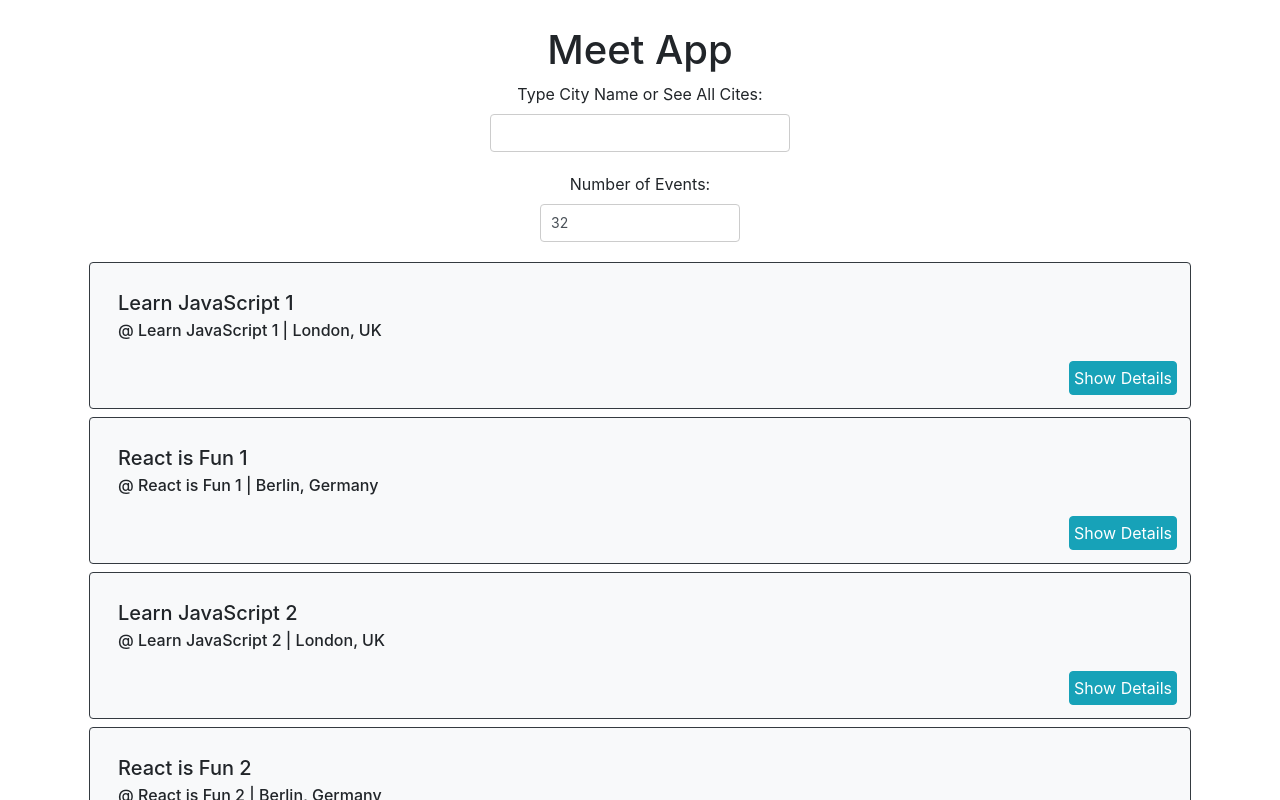
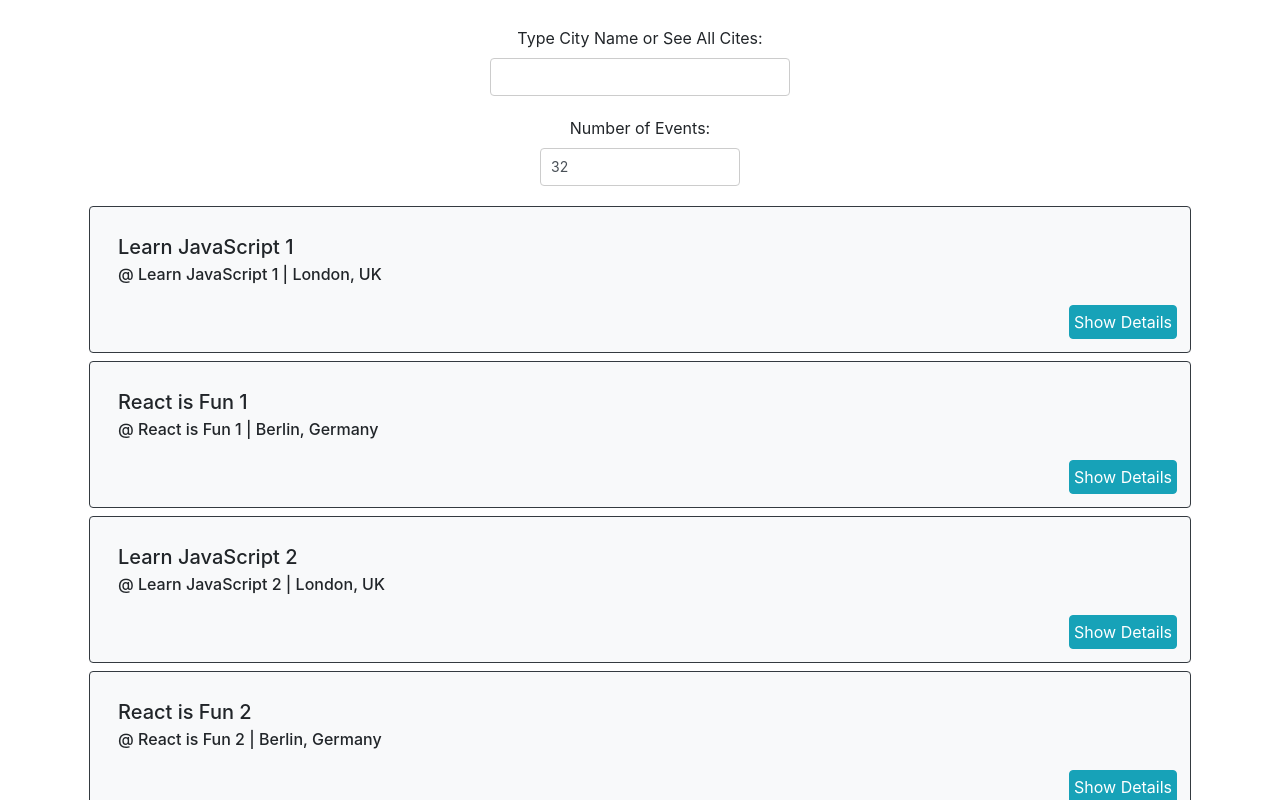
Before and after one commit to joshmou95/Meet-App, a React (Create React App) app: page / in a window 1280 px wide. Shown: the top 800 px of the page. Built offline with nearby package versions, Linux system fonts and the light colour scheme; what atatus-spa would draw is missing.

Commit message:
Update App.js

```diff
--- a/src/App.js
+++ b/src/App.js
@@ -94,8 +94,8 @@ class App extends Component {
   render() {
     const { numberOfEvents } = this.state
     return (
+      <div>
         <Container className="App" bg="dark">
-        <h1 className="mb-2">Meet App</h1>
           <CitySearch
           locations={this.state.locations}
           updateEvents={this.updateEvents} />
@@ -107,6 +107,7 @@ class App extends Component {
           <EventList
           events={this.state.events} />
         </Container>
+      </div>
     );
   }
 }
```
Lines whose indentation alone changed are shown as unchanged.
